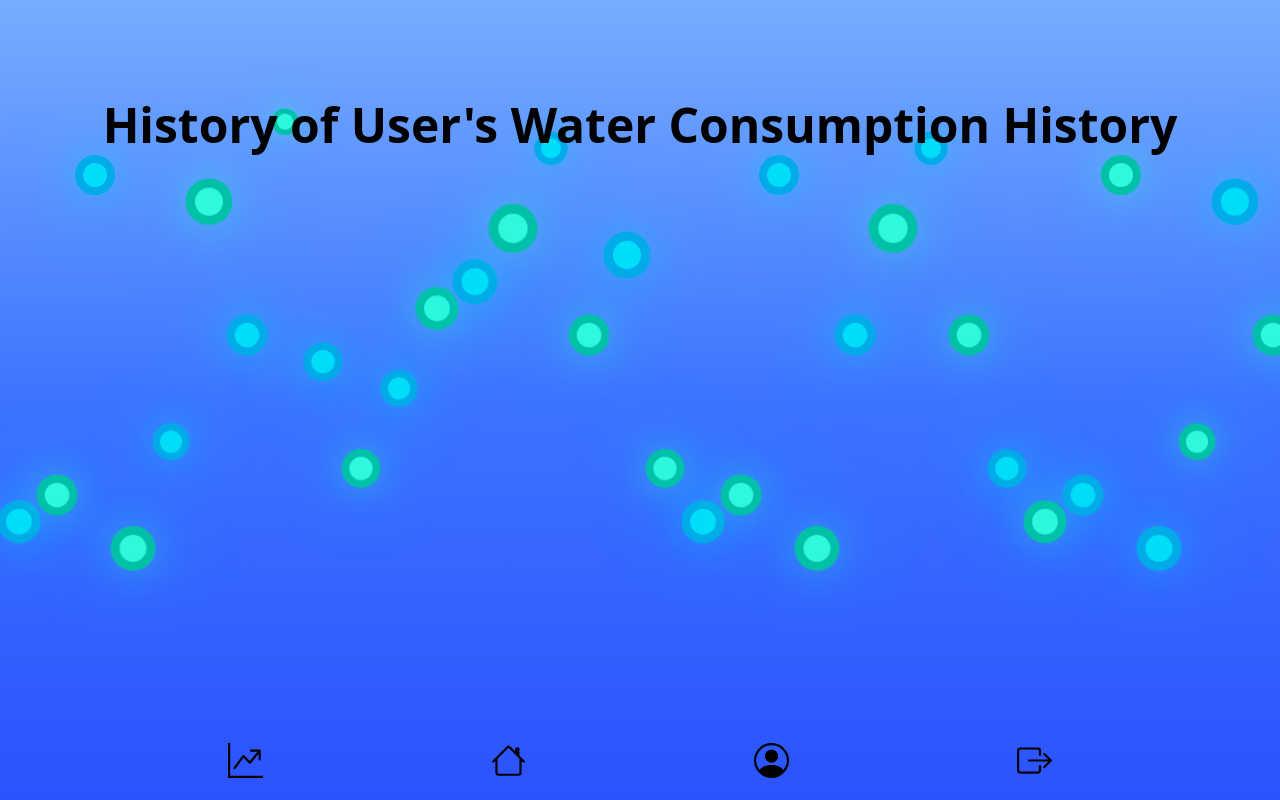
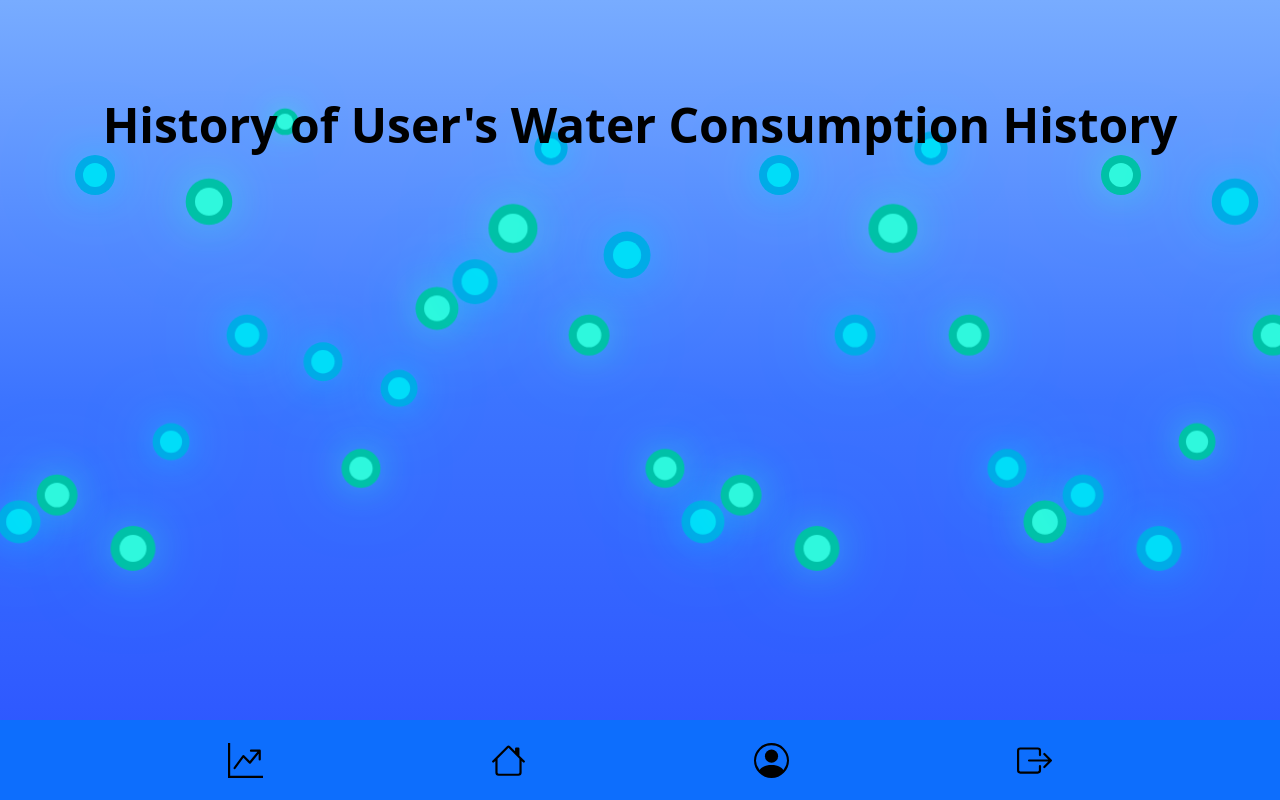
Before and after one commit to jbtolen/1800_202410_BBY24, a plain HTML site: page history.html in a window 1280 px wide. Drawn offline with nearby package versions, Linux system fonts and the light colour scheme; no server answers.

Commit message:
added color to the footer

```diff
--- a/history.html
+++ b/history.html
@@ -59,7 +59,7 @@
         </main> -->
     </div>
 
-    <footer class="navbar justify-content-evenly fixed-bottom" style="height: 80px;">
+    <footer class="navbar justify-content-evenly bg-primary fixed-bottom" style="height: 80px;">
         <a href="history.html">
             <svg xmlns="http://www.w3.org/2000/svg" width="35" height="35" fill="black" class="bi bi-graph-up-arrow"
                 viewBox="0 0 16 16">
```
Also changed, not shown: home.html (+1 -1 lines).
